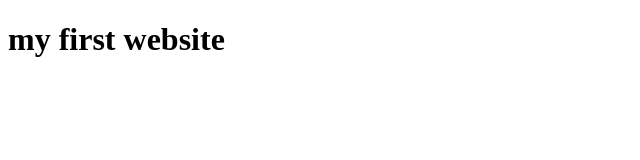
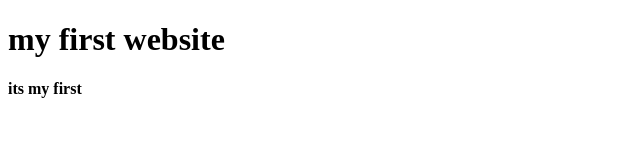
Before and after one commit to AlanAshly/test, a plain HTML site: page index.html in a window 1280 px wide. Shown: the full height of the page, 0-640 px from the left. Drawn offline with Linux system fonts and the light colour scheme.

Commit message:
added first heading

```diff
--- a/index.html
+++ b/index.html
@@ -8,5 +8,6 @@
   </head>
   <body>
     <h1>my first website</h1>
+    <h4>its my first</h4>
   </body>
 </html>
```
